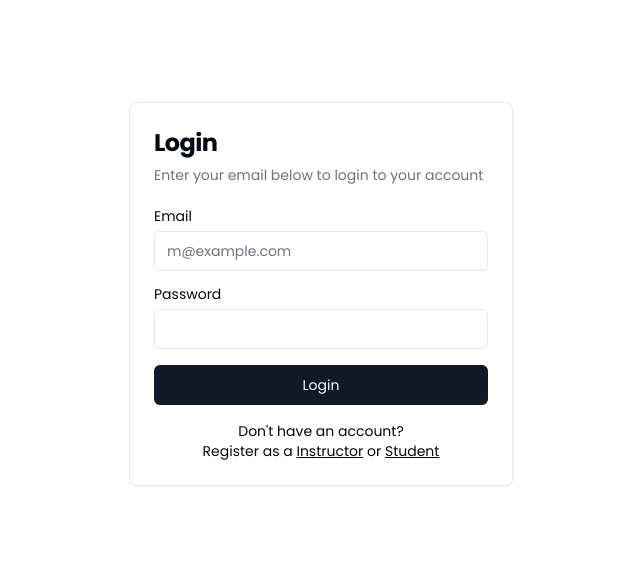
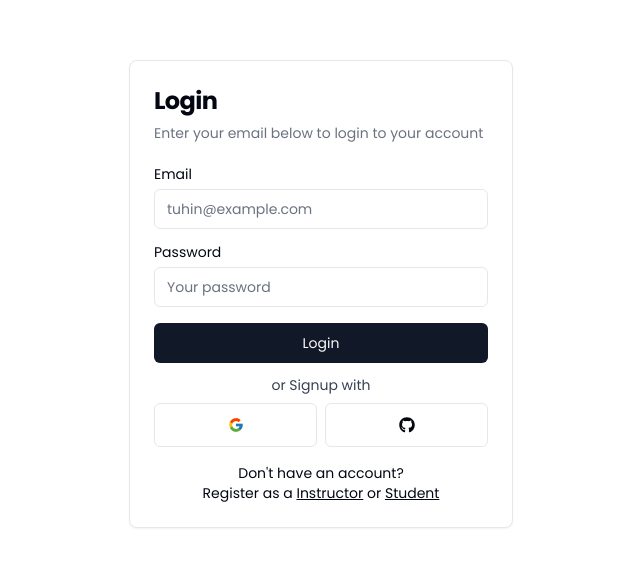
Before and after one commit to tuhin-ahmed-45/edu-connect, a Next.js app: page /login in a window 1280 px wide. Shown: the part 106-672 px from the top of the page, without its empty margins (319-959 px from the left). Built offline with nearby package versions, Linux system fonts and the light colour scheme; no server answers.

Commit message:
feat: add google and github login with JWT refresh token

```diff
--- a/actions/index.js
+++ b/actions/index.js
@@ -11,8 +11,15 @@ export const credentialsLogin = async (formData) => {
 
       return res;
    } catch (error) {
-    console.log(error?.message);
+      console.log(error?.message);
 
       throw new Error(error?.message);
    }
 };
+
+// For social login
+
+export const doSocialLogin = async (formData) => {
+   const action = formData.get("action");
+   await signIn(action, { redirectTo: "/courses" });
+};
--- a/app/login/_components/login-form.jsx
+++ b/app/login/_components/login-form.jsx
@@ -14,6 +14,7 @@ import { Label } from "@/components/ui/label";
 import Link from "next/link";
 import { useRouter } from "next/navigation";
 import { useState } from "react";
+import SocialLogins from "./social-logins";
 
 export function LoginForm() {
   const [error, setError] = useState('')
@@ -52,7 +53,7 @@ export function LoginForm() {
                 id="email"
                 type="email"
                 name="email"
-                placeholder="m@example.com"
+                placeholder="tuhin@example.com"
                 required
               />
             </div>
@@ -63,14 +64,14 @@ export function LoginForm() {
                 Forgot your password?
               </Link> */}
               </div>
-              <Input id="password" name="password" type="password" required />
+              <Input id="password" name="password" type="password" placeholder="Your password" required />
             </div>
             <Button type="submit" className="w-full">
               Login
             </Button>
           </div>
         </form>
-
+        <SocialLogins />
         <div className="mt-4 text-center text-sm">
           Don&apos;t have an account?{" "}
           <p>
--- /dev/null
+++ b/app/login/_components/social-logins.jsx
@@ -0,0 +1,38 @@
+import { doSocialLogin } from "@/actions";
+import { Button } from "@/components/ui/button";
+import { FaGithub } from 'react-icons/fa';
+import { FcGoogle } from 'react-icons/fc';
+
+const SocialLogins = () => {
+  return (
+    <>
+      <div className="text-center text-sm mt-3 text-gray-700">
+        or Signup with
+      </div>
+      <form action={doSocialLogin} className="grid grid-cols-2 gap-2 mt-2">
+        <Button
+          variant="ghost"
+          className="border flex justify-center items-center"
+          size="lg"
+          name="action"
+          value="google"
+        >
+          <FcGoogle className="text-xl" />
+        </Button>
+
+        <Button
+          className="border flex justify-center items-center"
+          type="submit"
+          name="action"
+          value="github"
+          variant="ghost"
+          size="lg"
+        >
+          <FaGithub className="text-xl" />
+        </Button>
+      </form>
+    </>
+  );
+};
+
+export default SocialLogins;
--- a/auth.js
+++ b/auth.js
@@ -1,9 +1,51 @@
 import bcrypt from "bcryptjs";
 import NextAuth from "next-auth";
 import CredentialsProvider from "next-auth/providers/credentials";
+import GitHubProvider from "next-auth/providers/github";
+import GoogleProvider from "next-auth/providers/google";
 import { authConfig } from "./auth.config";
 import { User } from "./model/user-model";
 import dbConnect from "./service/dbConnect";
+
+async function refreshAccessToken(token) {
+   console.log("Refreshing Token for Google:", token);
+
+   try {
+      const url =
+         "https://oauth2.googleapis.com/token?" +
+         new URLSearchParams({
+            client_id: process.env.GOOGLE_CLIENT_ID,
+            client_secret: process.env.GOOGLE_CLIENT_SECRET,
+            grant_type: "refresh_token",
+            refresh_token: token.refreshToken, // Verify this exists
+         });
+
+      const response = await fetch(url, {
+         headers: { "Content-Type": "application/x-www-form-urlencoded" },
+         method: "POST",
+      });
+
+      const refreshedTokens = await response.json();
+      console.log("Google Refreshed Token:", refreshedTokens);
+
+      if (!response.ok) {
+         throw refreshedTokens;
+      }
+
+      return {
+         ...token,
+         accessToken: refreshedTokens?.access_token,
+         accessTokenExpires: Date.now() + refreshedTokens?.expires_in * 1000,
+         refreshToken: refreshedTokens?.refresh_token || token.refreshToken, // Fallback
+      };
+   } catch (error) {
+      console.error("Error Refreshing Token:", error);
+      return {
+         ...token,
+         error: "RefreshAccessTokenError",
+      };
+   }
+}
 
 export const {
    handlers: { GET, POST },
@@ -13,6 +55,7 @@ export const {
 } = NextAuth({
    ...authConfig,
    providers: [
+      // For credential login
       CredentialsProvider({
          async authorize(credentials) {
             if (!credentials) {
@@ -53,5 +96,65 @@ export const {
             }
          },
       }),
+
+      // For login with google
+      GoogleProvider({
+         clientId: process.env.GOOGLE_CLIENT_ID,
+         clientSecret: process.env.GOOGLE_CLIENT_SECRET,
+         authorization: {
+            params: {
+               prompt: "consent",
+               access_type: "offline",
+            },
+         },
+      }),
+
+      // For github with github
+      GitHubProvider({
+         clientId: process.env.GITHUB_CLIENT_ID,
+         clientSecret: process.env.GITHUB_CLIENT_SECRET,
+         authorization: {
+            params: {
+               prompt: "consent", // Always ask for user consent
+               access_type: "offline", // Get refresh token
+               response_type: "code",
+            },
+         },
+      }),
    ],
+   pages: {
+      signIn: "/auth/signin", // Optional: Custom sign-in page
+   },
+   // JWT token
+   callbacks: {
+      async jwt({ token, user, account }) {
+         console.log("Inside JWT callback:", { token, user, account });
+
+         if (account && user) {
+            console.log("New Token from Account:", account);
+            return {
+               accessToken: account.access_token,
+               accessTokenExpires: Date.now() + account.expires_in * 1000,
+               refreshToken: account.refresh_token, // For Google
+               user,
+            };
+         }
+
+         if (Date.now() < token.accessTokenExpires) {
+            console.log("Using Existing Token:", token);
+            return token;
+         }
+
+         console.log("Access Token Expired. Refreshing...");
+         return refreshAccessToken(token);
+      },
+
+      async session({ session, token }) {
+         session.user = token?.user;
+         session.accessToken = token?.access_token;
+         session.error = token?.error;
+         console.log(`Returning Session ${JSON.stringify(session)}`);
+         return session;
+      },
+   },
 });
--- a/components/main-nav.jsx
+++ b/components/main-nav.jsx
@@ -1,14 +1,13 @@
 "use client";
-
-import { cn } from "@/lib/utils";
-import Link from "next/link";
-import { useEffect, useState } from "react";
-
 import lwsLogo from "@/assets/lws_logo.svg";
 import { MobileNav } from "@/components/mobile-nav";
+import { cn } from "@/lib/utils";
 import { Menu, X } from "lucide-react";
 import { signOut, useSession } from "next-auth/react";
 import Image from "next/image";
+import Link from "next/link";
+import { redirect } from "next/navigation";
+import { useEffect, useState } from "react";
 import { Avatar, AvatarFallback, AvatarImage } from "./ui/avatar";
 import { Button, buttonVariants } from "./ui/button";
 import {
@@ -22,6 +21,10 @@ export function MainNav({ items, children }) {
 	const { data: session } = useSession()
 	const [showMobileMenu, setShowMobileMenu] = useState(false);
 	const [loginSession, setLoginSession] = useState(null)
+
+	if (session?.error === 'RefreshAccessTokenError') {
+		redirect('/login')
+	}
 
 	useEffect(() => {
 		setLoginSession(session)
--- a/lib/routes.js
+++ b/lib/routes.js
@@ -6,4 +6,6 @@ export const PUBLIC_ROUTES = [
    "/register/student",
    "/register/instructor",
    "/courses",
+   "/api/auth/callback/google",
+   "/api/auth/callback/github",
 ];
--- a/package.json
+++ b/package.json
@@ -34,6 +34,7 @@
     "postcss": "8.4.49",
     "react": "18.3.1",
     "react-dom": "18.3.1",
+    "react-icons": "^5.4.0",
     "sonner": "^1.7.0",
     "tailwind-merge": "^2.5.5",
     "tailwindcss": "3.4.15",
```
Also changed, not shown: 1 other file (tests, documents, lock files or other folders).
